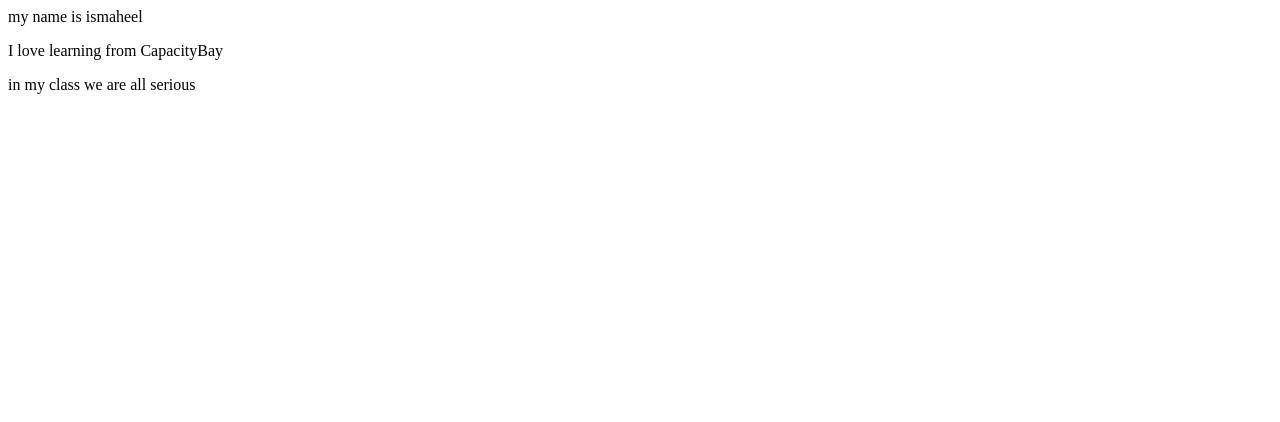
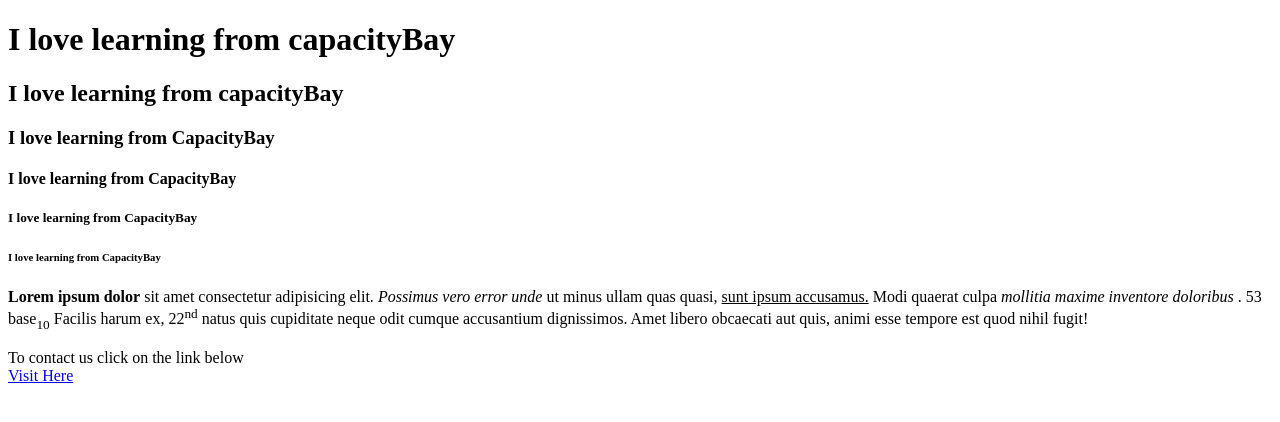
Before and after one commit to grandee-hub/Group-Congo, a plain HTML site: page index.html in a window 1280 px wide. Drawn offline with Linux system fonts and the light colour scheme.

Commit message:
created index.html

```diff
--- a/index.html
+++ b/index.html
@@ -1,3 +1,25 @@
-<div>my name is ismaheel</div>
-<p>I love learning from CapacityBay</p>
-<p>in my class we are all serious</p>
+<!DOCTYPE html>
+<html lang="en">
+<head>
+
+    <title>CapacityBag Assignment</title>
+
+</head>
+<body>
+    <H1>I love learning from capacityBay</H1>
+
+    <h2>I love learning from capacityBay</h2>
+
+    <h3>I love learning from CapacityBay</h3>
+
+    <h4>I love learning from CapacityBay</h4>
+
+    <h5>I love learning from CapacityBay</h5>
+
+    <h6>I love learning from CapacityBay</h6>
+
+    <p><b>Lorem ipsum dolor</b> sit amet consectetur adipisicing elit. <i>Possimus vero error unde</i>  ut minus ullam quas quasi, <u>sunt ipsum accusamus.</u>  Modi quaerat culpa <em>mollitia maxime inventore doloribus</em> . 53 base<sub>10</sub> Facilis harum ex, 22<sup>nd</sup> natus quis cupiditate neque odit cumque accusantium dignissimos. Amet libero obcaecati aut quis, animi esse tempore est quod nihil fugit!</p>
+
+    <p> To contact us click on the link below <br> <a href="https://capacitybay.org">Visit Here</a> </p>
+</body>
+</html>
```
